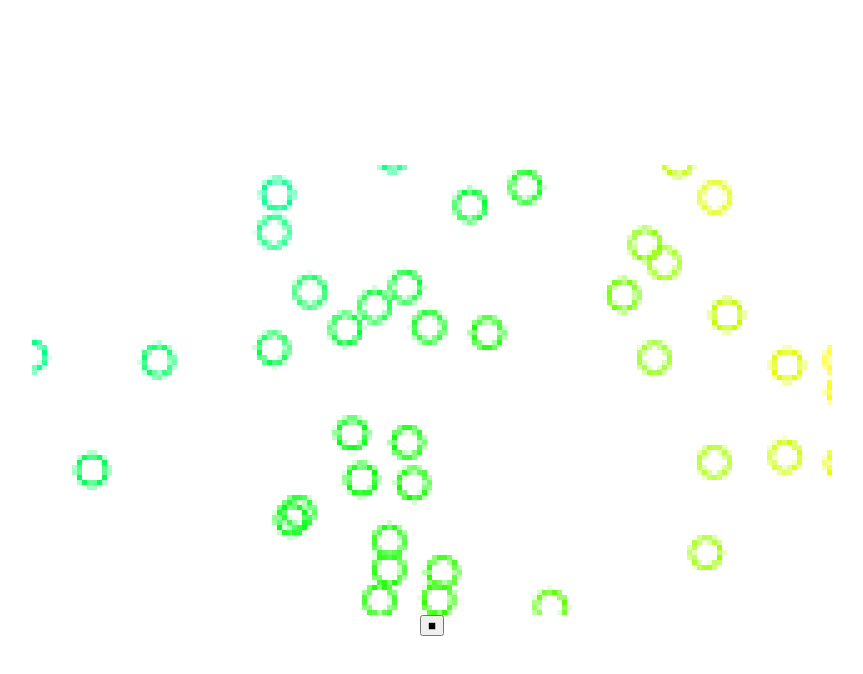
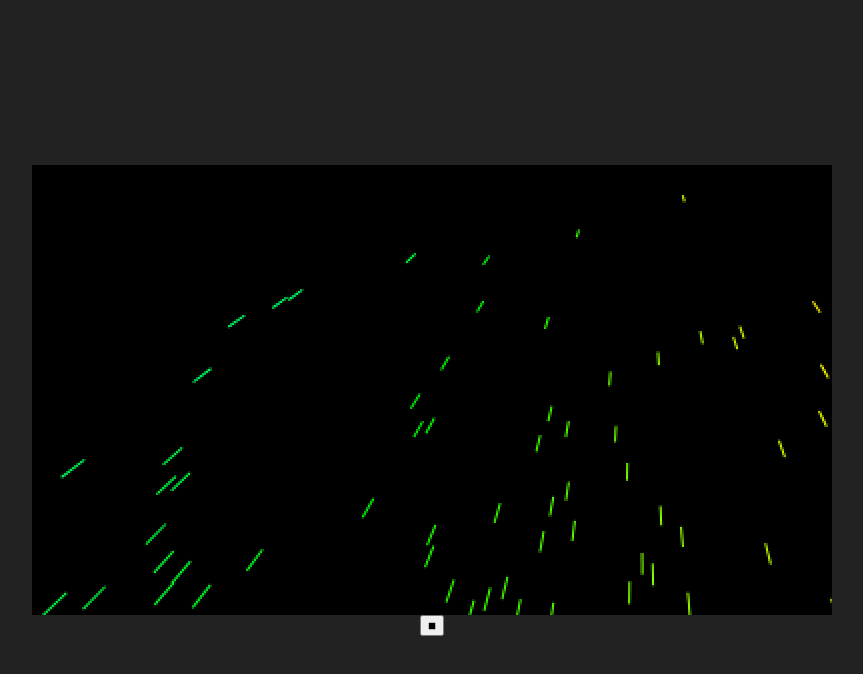
Before and after one commit to mysterycommand/fartts, a website built with Parcel: page source/index.html in a window 1280 px wide. Both pictures are taken after a click on the button "play". Shown: the whole page, without its empty margins (208-1071 px from the left). Built offline with nearby package versions, Linux system fonts and the light colour scheme.

Commit message:
refactor: some minor polish, it does most of what it used to but better and in a more flexible framework

```diff
--- a/source/script.ts
+++ b/source/script.ts
@@ -17,8 +17,8 @@ const canvasContext = canvas.getContext('2d') as CanvasRenderingContext2D;
 const buffer = document.createElement('canvas') as HTMLCanvasElement;
 const bufferContext = buffer.getContext('2d') as CanvasRenderingContext2D;
 
-const stageWidth = canvas.clientWidth / 5;
-const stageHeight = canvas.clientHeight / 5;
+const stageWidth = canvas.clientWidth / 2;
+const stageHeight = canvas.clientHeight / 2;
 const centerX = stageWidth / 2;
 const centerY = stageHeight / 2;
 
@@ -59,7 +59,7 @@ function init() {
 
   for (let i = 0; i < numParticles; ++i) {
     const cpos = new Vec2(particleX, particleY);
-    const ppos = add(cpos, fromPolar(random() * ππ, random() * 5));
+    const ppos = add(cpos, fromPolar(random() * ππ, random() * 4));
 
     const particle = new Particle(cpos, ppos);
     particle.behaviors.push(gravityBehavior);
@@ -100,14 +100,23 @@ function draw(i: number): void {
 
   const start = performance.now();
   particles.some(particle => {
+    const { cvel: { θ, ρ } } = particle;
     const { x, y } = particle.ipos(i);
 
+    bufferContext.save();
+
     bufferContext.beginPath();
-    bufferContext.arc(x, y, 3, 0, ππ);
-    bufferContext.closePath();
+    bufferContext.fillStyle = `hsl(${θ * 180 / π},100%,50%)`;
 
-    bufferContext.strokeStyle = `hsl(${particle.cvel.θ * 180 / π},100%,50%)`;
-    bufferContext.stroke();
+    bufferContext.translate(x, y);
+    bufferContext.rotate(θ);
+
+    const l = ρ * 2;
+    const hl = l / 2;
+    bufferContext.rect(-hl, -0.5, l, 1);
+    bufferContext.fill();
+
+    bufferContext.restore();
 
     return performance.now() - start > simulationStep / 2;
   });
--- a/source/style.scss
+++ b/source/style.scss
@@ -10,6 +10,7 @@ body {
 }
 
 main {
+  background: #222;
   display: flex;
   align-items: center;
   justify-content: center;
@@ -17,7 +18,7 @@ main {
 }
 
 canvas {
-  background: white;
+  background: black;
   width: 800px;
   height: 450px;
   image-rendering: pixelated;
```
